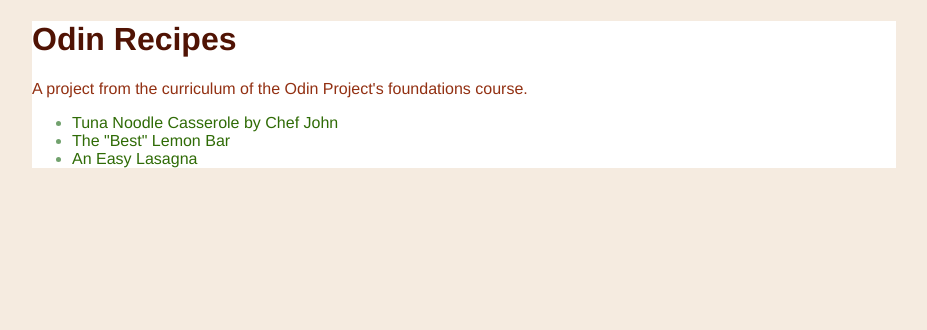
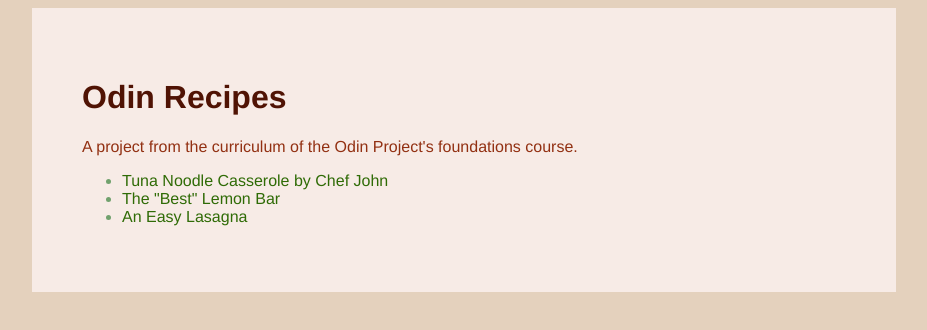
Before and after one commit to Andrewjdesigner/odin-recipes, a plain HTML site: page index.html in a window 1280 px wide. Shown: the whole page, without its empty margins (176-1103 px from the left). Drawn offline with Linux system fonts and the light colour scheme.

Commit message:
Adjust main and body color

```diff
--- a/css/main.css
+++ b/css/main.css
@@ -1,5 +1,5 @@
 body {
-    background-color: #f5ebe0;
+    background-color: #e4d1bd;
     font-family: 'Franklin Gothic Medium', Helvetica, sans-serif;
 }
 
@@ -28,7 +28,8 @@ ul li::marker, ol li::marker {
 
 main {
     margin: 0 200px;
-    background-color: #FFF;
+    padding: 50px;
+    background-color: rgb(247, 235, 230);
 }
 
 .food-image img {
```
